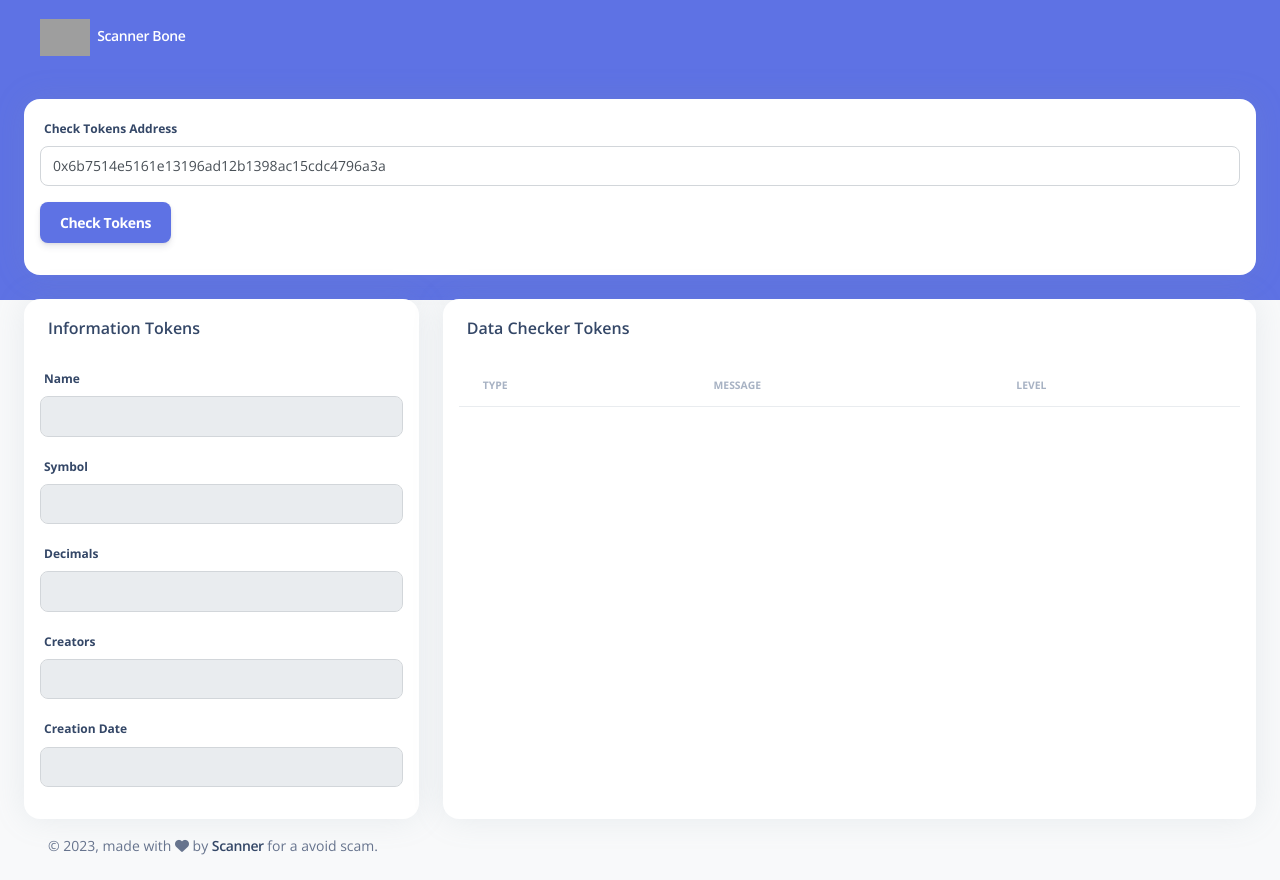
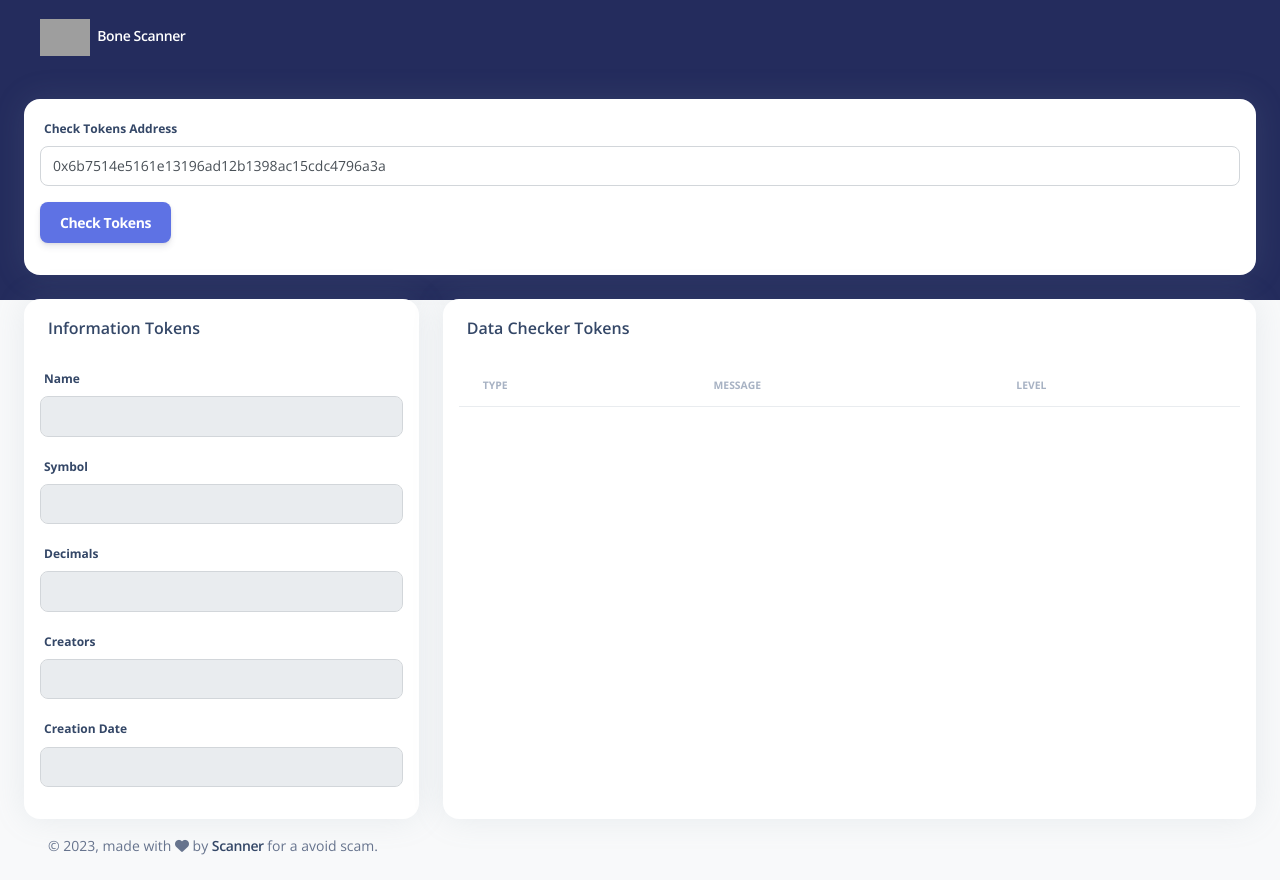
Before and after one commit to bayupratama15/scanner-eth, a website: page index.html in a window 1280 px wide. Drawn offline with nearby package versions, Linux system fonts and the light colour scheme; grey boxes are pictures that could not be loaded.

Commit message:
updated html

```diff
--- a/index.html
+++ b/index.html
@@ -21,7 +21,7 @@
   <link rel="apple-touch-icon" sizes="76x76" href="./assets/img/apple-icon.png">
   <link rel="icon" type="image/png" href="./assets/img/logo.png">
   <title>
-    Scanner Bone
+    Bone Scanner
   </title>
   <!--     Fonts and icons     -->
   <link href="https://fonts.googleapis.com/css?family=Open+Sans:300,400,600,700" rel="stylesheet" />
@@ -40,8 +40,8 @@ https://cdn.jsdelivr.net/npm/moment@2.29.4/moment.min.js
 "></script>
 </head>
 
-<body class="g-sidenav-show   bg-gray-100">
-  <div class="min-height-300 bg-primary position-absolute w-100"></div>
+<body class="g-sidenav-show  bg-gray-100">
+  <div class="min-height-300 bg-primary-custom position-absolute w-100"></div>
 
   <main class="main-content position-relative border-radius-lg ">
     <!-- Navbar -->
@@ -51,7 +51,7 @@ https://cdn.jsdelivr.net/npm/moment@2.29.4/moment.min.js
         <!-- img logo -->
         <a class="navbar-brand font-weight-bold ms-lg-0 ms-3 text-white" href="javascript:;">
           <img src="./assets/img/logo.png" alt="logo" class="img-fluid" style="width: 50px;">
-          <span class="ms-1 font-weight-bold">Scanner Bone</span>
+          <span class="ms-1 font-weight-bold">Bone Scanner</span>
         </a>
       </div>
     </nav>
@@ -266,7 +266,7 @@ https://cdn.jsdelivr.net/npm/moment@2.29.4/moment.min.js
   }
 
   .bg-primary-custom {
-    background-color: #03011a !important;
+    background-color: #242c5d !important;
   }
 </style>
 
```
